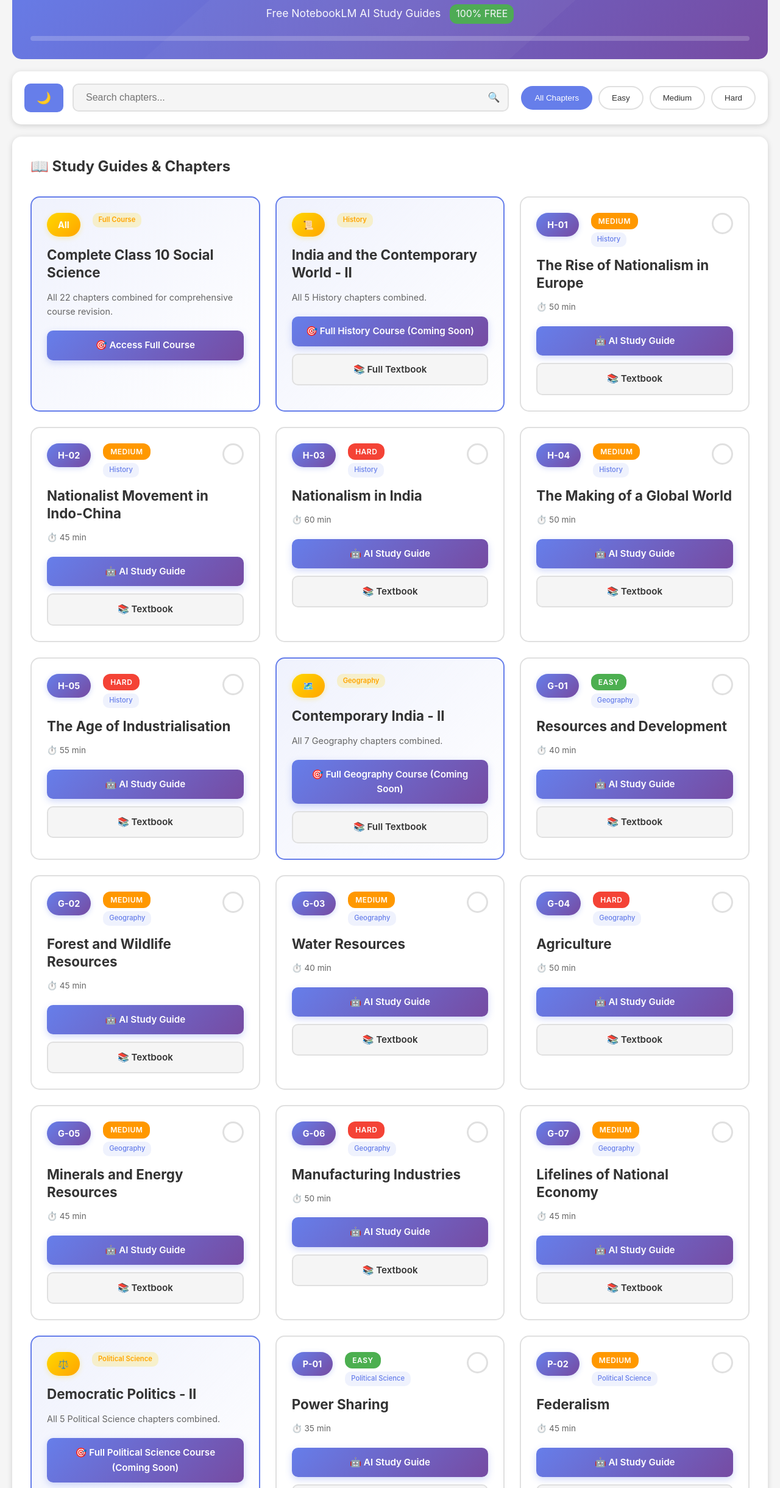
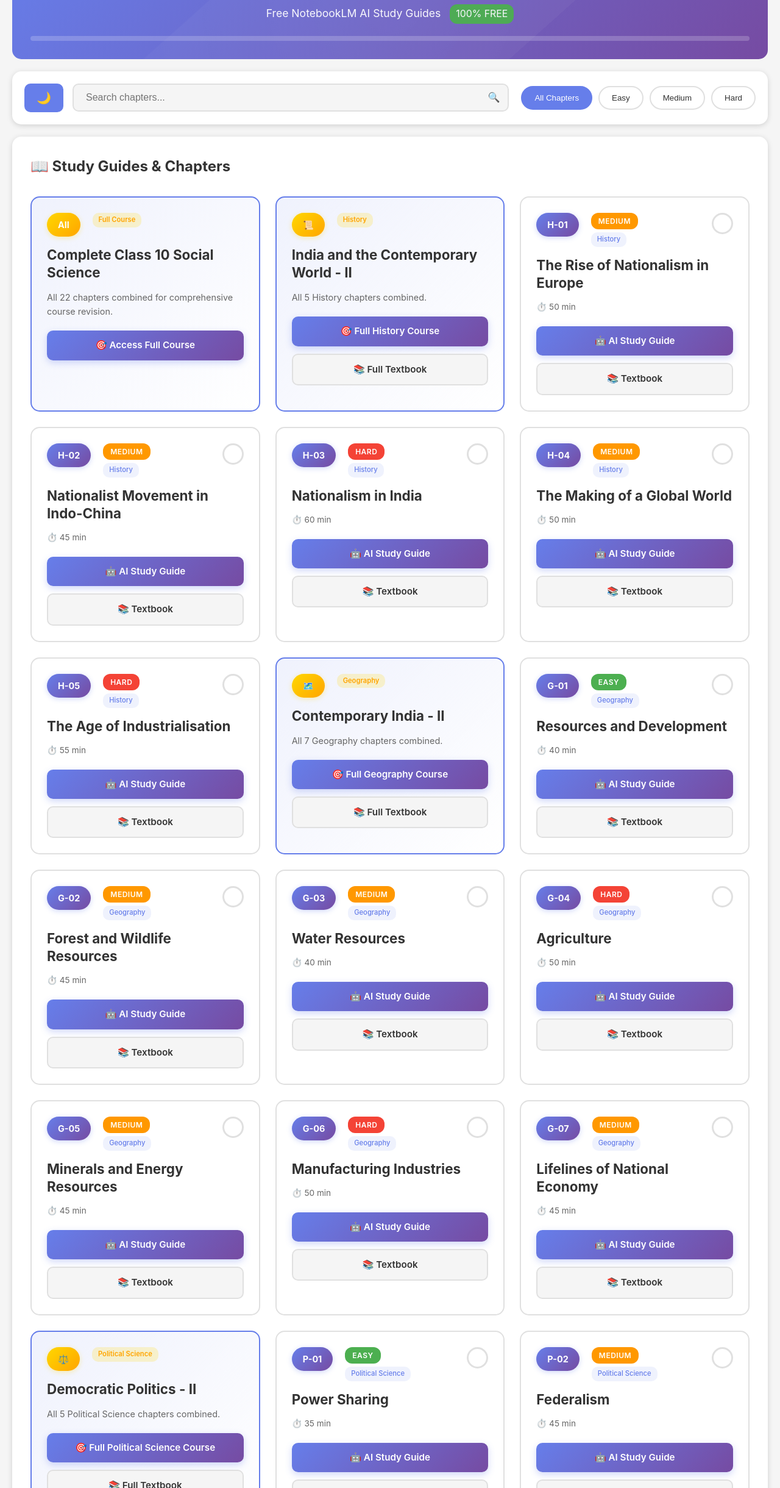
Before and after one commit to cvgoudartrain/notebooklm-education-hub, a plain HTML site: page CBSE/Class_10/Social_Science/index.html in a window 1280 px wide. Shown: the part 109-2549 px from the top of the page at 61% size. Drawn offline with Linux system fonts and the light colour scheme.

Commit message:
Update Social Science index page

```diff
--- a/CBSE/Class_10/Social_Science/index.html
+++ b/CBSE/Class_10/Social_Science/index.html
@@ -99,8 +99,8 @@
                 <div class="chapter-title">India and the Contemporary World - II</div>
                 <p style="color: var(--text-secondary); font-size: 0.9em; margin: 10px 0;">All 5 History chapters combined.</p>
                 <div class="action-buttons">
-                    <a href="#" class="button button-primary" target="_blank" rel="noopener noreferrer">
-                        🎯 Full History Course (Coming Soon)
+                    <a href="https://notebooklm.google.com/notebook/d582770e-086d-4d42-9f55-e742dfa6401b" class="button button-primary" target="_blank" rel="noopener noreferrer">
+                        🎯 Full History Course
                     </a>
                     <div class="resource-buttons">
                         <a href="./resources/official/history_full_book.pdf" class="button button-secondary button-full" target="_blank" download>
@@ -261,8 +261,8 @@
                 <div class="chapter-title">Contemporary India - II</div>
                 <p style="color: var(--text-secondary); font-size: 0.9em; margin: 10px 0;">All 7 Geography chapters combined.</p>
                 <div class="action-buttons">
-                    <a href="#" class="button button-primary" target="_blank" rel="noopener noreferrer">
-                        🎯 Full Geography Course (Coming Soon)
+                    <a href="https://notebooklm.google.com/notebook/d582770e-086d-4d42-9f55-e742dfa6401b" class="button button-primary" target="_blank" rel="noopener noreferrer">
+                        🎯 Full Geography Course
                     </a>
                     <div class="resource-buttons">
                         <a href="./resources/official/geography_full_book.pdf" class="button button-secondary button-full" target="_blank" download>
@@ -479,8 +479,8 @@
                 <div class="chapter-title">Democratic Politics - II</div>
                 <p style="color: var(--text-secondary); font-size: 0.9em; margin: 10px 0;">All 5 Political Science chapters combined.</p>
                 <div class="action-buttons">
-                    <a href="#" class="button button-primary" target="_blank" rel="noopener noreferrer">
-                        🎯 Full Political Science Course (Coming Soon)
+                    <a href="https://notebooklm.google.com/notebook/d582770e-086d-4d42-9f55-e742dfa6401b" class="button button-primary" target="_blank" rel="noopener noreferrer">
+                        🎯 Full Political Science Course
                     </a>
                     <div class="resource-buttons">
                         <a href="./resources/official/political_science_full_book.pdf" class="button button-secondary button-full" target="_blank" download>
@@ -641,8 +641,8 @@
                 <div class="chapter-title">Understanding Economic Development</div>
                 <p style="color: var(--text-secondary); font-size: 0.9em; margin: 10px 0;">All 5 Economics chapters combined.</p>
                 <div class="action-buttons">
-                    <a href="#" class="button button-primary" target="_blank" rel="noopener noreferrer">
-                        🎯 Full Economics Course (Coming Soon)
+                    <a href="https://notebooklm.google.com/notebook/d582770e-086d-4d42-9f55-e742dfa6401b" class="button button-primary" target="_blank" rel="noopener noreferrer">
+                        🎯 Full Economics Course
                     </a>
                     <div class="resource-buttons">
                         <a href="./resources/official/economics_full_book.pdf" class="button button-secondary button-full" target="_blank" download>
```
